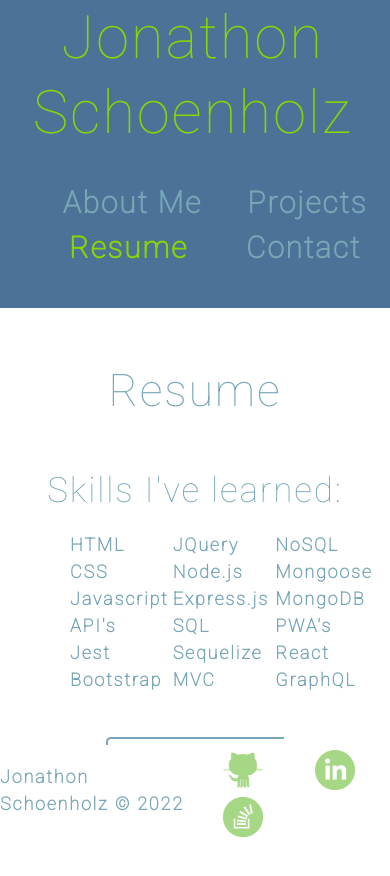
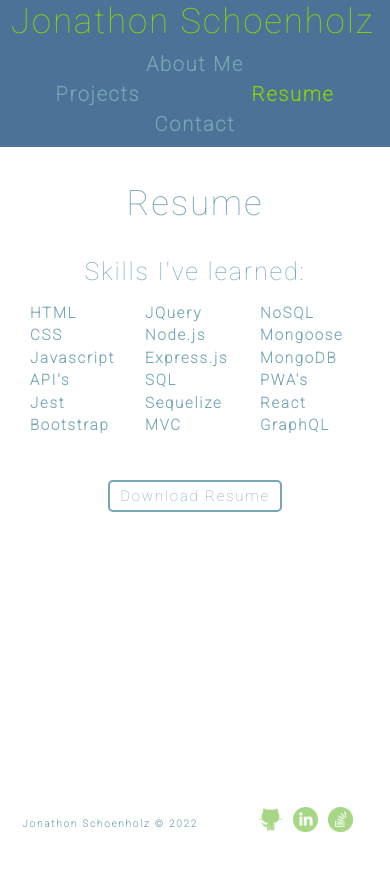
Before and after one commit to Synui/react-to-me, a React (Create React App) app: page / in a window 390 px wide. Both pictures are taken after a click on the element "Resume". Shown: the top 876 px of the page. After the commit the page ends 844 px from the top, so only its background shows below. Built offline with nearby package versions, Linux system fonts and the light colour scheme.

Commit message:
Mobile friendly

```diff
--- a/package.json
+++ b/package.json
@@ -13,7 +13,7 @@
     "web-vitals": "^2.1.4"
   },
   "scripts": {
-    "start": "BROWSER=none react-scripts start",
+    "start": "react-scripts start",
     "build": "react-scripts build",
     "test": "react-scripts test",
     "eject": "react-scripts eject",
--- a/src/components/Footer/index.js
+++ b/src/components/Footer/index.js
@@ -4,6 +4,7 @@ import linkedinIcon from '../../assets/icons/green-linkedin-icon.png';
 import stackIcon from '../../assets/icons/stack-icon.png';
 
 function Footer() {
+    // holds all of the project related information
     const [footerLinks] = useState([
         {
             name: 'github',
--- a/src/components/Pages/Contact/index.js
+++ b/src/components/Pages/Contact/index.js
@@ -5,17 +5,17 @@ function Contact() {
         <div className='contact-me'>
             <h2>Contact Me</h2>
             <div>
-                <form>
+                <form className='contact-form'>
                     <div>
-                        <label htmlFor='name'>Name:</label>
+                        <label className='contact-form-label' htmlFor='name'>Name:</label>
                         <input type='text' id='name' name='name' placeholder='Your name...' />
                     </div>
                     <div>
-                        <label htmlFor='email'>Email:</label>
+                        <label className='contact-form-label' htmlFor='email'>Email:</label>
                         <input type='email' id='email' name='lastname' placeholder='Your email...' />
                     </div>
                     <div>
-                        <label htmlFor='message'>Message Me:</label>
+                        <label className='contact-form-label' htmlFor='message'>Message Me:</label>
                         <textarea id='message' name='message' placeholder='Ask me anything...'></textarea>
                     </div>
                     <button type='submit' className='submit'>Submit</button>
--- a/src/components/Pages/Resume/index.js
+++ b/src/components/Pages/Resume/index.js
@@ -6,7 +6,7 @@ function Resume() {
         <div>
             <h2>Resume</h2>
             <div>
-                <h3 className='skills'>Skills I've learned:</h3>
+                <h4 className='skills'>Skills I've learned:</h4>
                 <ul className='skill'>
                     <li>HTML</li>
                     <li>CSS</li>
--- a/src/index.css
+++ b/src/index.css
@@ -1,15 +1,15 @@
 :root {
-  --first: #77A6B6;
-  --second: #9DC3C2;
-  --third: #4D7298;
-  --fourth: #A9B2AC;
+  --first: #77a6b6;
+  --second: #9dc3c2;
+  --third: #4d7298;
+  --fourth: #a9b2ac;
   --fifth: #8bd403;
 }
 
 main {
   margin: 0 auto;
   max-width: 90%;
-  padding: 50px 30px;
+  padding: 30px 30px;
 }
 
 html,
@@ -23,11 +23,10 @@ body {
   font-weight: 600;
   line-height: 1.5;
   font-size: 18px;
-  letter-spacing: .1em;
+  letter-spacing: 0.1em;
   background: white;
   color: var(--first);
   font-family: Roboto;
-
 }
 
 h1,
@@ -36,7 +35,7 @@ h3,
 h4,
 h5,
 h6 {
-  font-family: 'Roboto', sans-serif;
+  font-family: "Roboto", sans-serif;
   font-weight: 500;
   margin: 5px 0;
   line-height: 1.25;
@@ -53,8 +52,9 @@ h1:hover {
 }
 
 h2 {
+
   font-size: 45px;
-  margin-bottom: 50px;
+  margin-bottom: 30px;
   text-align: center;
 }
 
@@ -62,6 +62,14 @@ h3 {
   font-size: 35px;
   margin-top: 30px;
   margin-bottom: 10px;
+}
+
+h4 {
+  font-size: 30px;
+}
+
+.skill {
+  padding: 0;
 }
 
 li {
@@ -77,7 +85,6 @@ li {
   margin-left: auto;
   margin-right: auto;
   margin-top: -20px;
-
 }
 /* Header */
 header {
@@ -99,8 +106,8 @@ nav {
 .nav-flex {
   display: flex;
   flex-wrap: wrap;
-  justify-content:center;
-  justify-content:space-around;
+  margin: 0 0 0 -40px;
+  justify-content: space-around;
 }
 
 nav li {
@@ -132,21 +139,19 @@ footer {
 .footer-links {
   display: flex;
   margin: 0;
-  padding: 5px 10px 0;
-  flex-wrap: wrap;
-  justify-content: space-between;
+  padding: 11px 10px 0;
 }
 
 /* Projects */
 .project-card {
-    margin-bottom: 60px;
+  margin-bottom: 20px;
   border-bottom: var(--first) solid 3px;
-    padding-bottom: 60px;
+  padding-bottom: 20px;
 }
 
 .project-card:last-of-type {
   border-bottom: none;
-  padding-bottom: 0% ;
+  padding-bottom: 0%;
 }
 
 .title-card {
@@ -161,7 +166,6 @@ footer {
 }
 
 .project-links {
-  margin-bottom: 0;
 }
 
 .project-image {
@@ -182,6 +186,10 @@ footer {
 
 .skill li {
   text-align: left;
+}
+
+ul .skill {
+  padding-left: -40px;
 }
 
 .download-resume {
@@ -219,6 +227,7 @@ form {
   border-radius: 3px;
   font-size: 20px;
   color: var(--fourth);
+  font-family: Roboto;
 }
 
 #message {
@@ -257,5 +266,152 @@ button:hover {
 
 button[disabled] {
   cursor: default;
-  opacity: .8;
+  opacity: 0.8;
 }
+
+@media only screen and (max-width: 604px) {
+  h1 {
+    font-size: 45px;
+  }
+
+  h2 {
+    font-size: 35px;
+  }
+
+  h3 {
+    font-size: 25px;
+  }
+
+  /* Header */
+  .nav-flex {
+    font-size: 25px;
+  }
+
+  /* Footer */
+  .footer-icons {
+    height: 30px;
+    width: 30px;
+  }
+
+  footer p {
+    font-size: 15px;
+  }
+
+  /* About */
+  .profile-pic {
+    height: 250px;
+    width: 250px;
+  }
+
+  /* Projects */
+  .link-icon {
+    height: 30px;
+    width: 30px;
+
+  }
+
+  /* Resume */
+  .skill {
+    font-size: 15px;
+  }
+
+  h4 {
+    font-size: 25px;
+  }
+
+  /* Contact */
+  .contact-form-label {
+    font-size: 15px;
+  }
+
+  #name,
+  #email,
+  #message,
+  button {
+    font-size: 15px;
+  }
+}
+
+@media only screen and (max-width: 508px) {
+  h1 {
+    font-size: 40px;
+  }
+
+  h2 {
+    font-size: 35px;
+  }
+
+  h3 {
+    font-size: 20px;
+  }
+
+  /* Header */
+  .nav-flex {
+    font-size: 20px;
+  }
+
+  /* Footer */
+  footer p {
+    font-size: 15px;
+    padding-top: 5px;
+  }
+
+  .footer-icons {
+    margin: 5px;
+  }
+
+  .footer-link a {
+    padding: -20px;
+  }
+
+  /* Projects */
+  .link-icon {
+    height: 20px;
+    width: 20px;
+    margin: 0 -10px;
+  }
+
+  .skills h3 {
+    font-size: 30px;
+  }
+}
+
+@media only screen and (max-width: 416px) {
+  h1 {
+    font-size: 35px;
+  }
+
+  h3 {
+    font-size: 15px;
+    margin-top: 32px;
+  }
+
+  /* Header */
+  li span {
+    padding: 0 55px;
+  }
+
+  footer p {
+    font-size: 10px;
+    padding-top: 15px;
+  }
+
+  .footer-icons {
+    height: 25px;
+    width: 25px;
+  }
+
+  .footer-links {
+    padding: 5px -25px;
+  }
+
+  /* Projects */
+  .link-icon {
+    height: 15px;
+    width: 15px;
+  }
+
+  @media only screen and (max-width: 342px) {
+
+  }
+}
```
Lines whose indentation alone changed are shown as unchanged.
